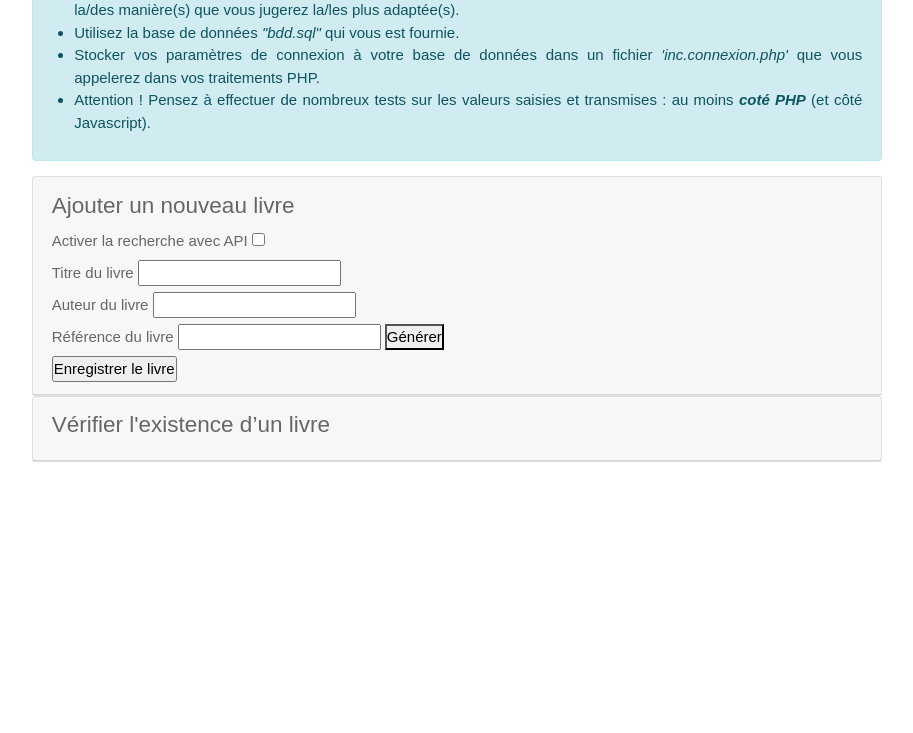
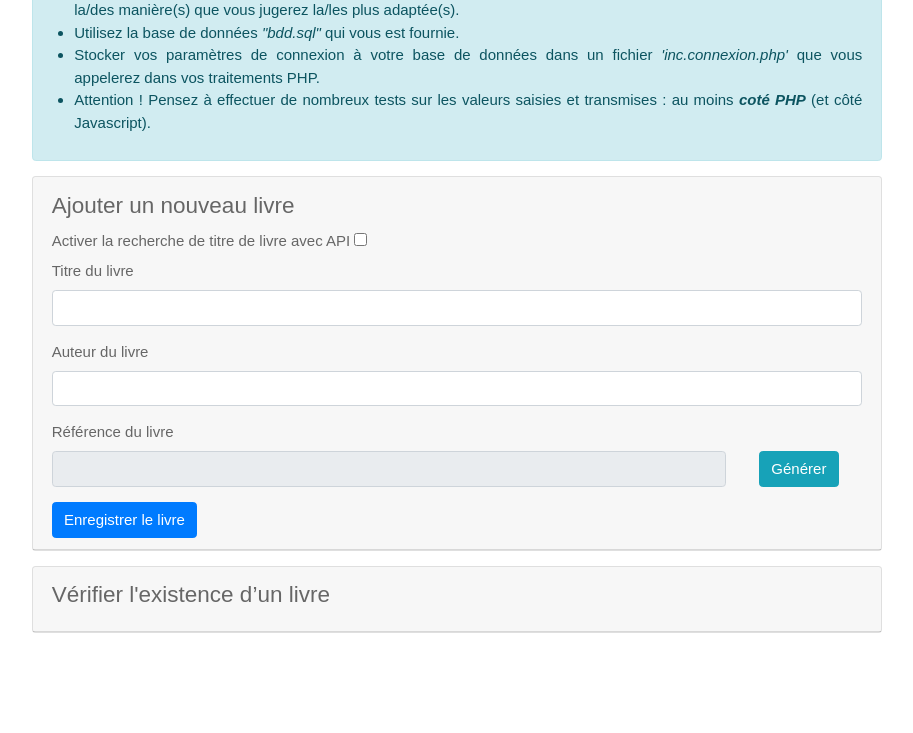
Before and after one commit to T-Clement/biblioth-que, a PHP site: page / in a window 1280 px wide. Shown: the part 781-1514 px from the top of the page, without its empty margins (183-1096 px from the left). Before the commit the page ends 1243 px from the top, so only its background shows below. Run offline with PHP 8.4, Linux system fonts and the light colour scheme.

Commit message:
fix call to api, add toast to display messages to user

```diff
--- a/assets/custom.css
+++ b/assets/custom.css
@@ -53,3 +53,40 @@
 #title-suggestions {
     display: none;
 }
+
+
+
+#spinner {
+    display: flex;
+    justify-content: center;
+    align-items: center;
+    text-align: center;
+}
+
+#loader {
+    width: 48px;
+    height: 48px;
+    border: 5px solid #17a2b8;
+    border-bottom-color: transparent;
+    border-radius: 50%;
+    display: inline-block;
+    box-sizing: border-box;
+    animation: rotation 1s linear infinite;
+    z-index: 10000;
+
+}
+
+    @keyframes rotation {
+    0% {
+        transform: rotate(0deg);
+    }
+    100% {
+        transform: rotate(360deg);
+    }
+}
+
+#generate-btn-wrapper {
+    display: flex;
+    justify-content: center;
+    align-items: flex-end;
+}
--- a/index.php
+++ b/index.php
@@ -81,32 +81,38 @@
 				</ul>
 			</div>
 			<div id="toast"></div>
-            <div class="card">
+            <div class="card my-3">
                 <div class="card-header">
 				<legend>Ajouter un nouveau livre</legend>
 				<form id="add-book-form">
 					<div>
-						<label for="api-activation">Activer la recherche avec API</label>
+						<label for="api-activation">Activer la recherche de titre de livre avec API</label>
 						<input type="checkbox" name="api-activation" id="api-activation"/>
 					</div>
-					<div>
+					<div class="form-group">
 						<label for="title">Titre du livre</label>
-						<input type="text" id="title" name="title" value=""/>
-						<ul id="title-suggestions">
+						<input class="form-control" type="text" id="title" name="title" value="" required/>
+						<ul id="title-suggestions" class="list-group">
+							<!-- <li id="spinner"><span class="loader"></span></li> -->
 							<!-- data added here in JS -->
 						</ul>
 					</div>
-					<div>
+					<div class="form-group">
 						<label for="author">Auteur du livre</label>
-						<input type="text" id="author" name="author" value=""/>
+						<input class="form-control" type="text" id="author" name="author" value="" required/>
+					</div>
+
+					<div class="form-row">
+						<div class="form-group col-md-10">
+							<label for="book_id">Référence du livre</label>
+							<input class="form-control" type="text" id="book_id" name="book_id" value="" readonly required/>
+						</div>
+						<div id="generate-btn-wrapper" class="form-group col-md-2">
+							<button class="btn btn-info" id="generate-code-button">Générer</button>
+						</div>
 					</div>
 					<div>
-						<label for="book_id">Référence du livre</label>
-						<input type="text" id="book_id" name="book_id" value="" readonly required/>
-						<button id="generate-code-button">Générer</button>
-					</div>
-					<div>
-						<input class="primary" type="submit" value="Enregistrer le livre">
+						<input class="btn btn-primary" type="submit" value="Enregistrer le livre">
 					</div>
 				</form>
 				</div>
--- a/script.js
+++ b/script.js
@@ -20,8 +20,6 @@ document.addEventListener("DOMContentLoaded", function () {
     const addAuthorBookInput = document.getElementById("author");
     const bookIdInput = document.getElementById("book_id");
 
-  const activationAPI = document.querySelector("#api-activation:checked");
-  console.log(activationAPI);
 
 
     let timer;
@@ -29,46 +27,67 @@ document.addEventListener("DOMContentLoaded", function () {
     addTitleBookInput.addEventListener("keyup", function (e) {
 		bookIdInput.value = "";
 		addAuthorBookInput.value = "";
-	// not display execute code if api search option is activated
-	if(!document.querySelector("#api-activation:checked")) {
-		document.getElementById("title-suggestions").style.display = "none";
+
+		if(e.target.value.length < 3) {
+			document.getElementById("title-suggestions").innerHTML = "";
+			return;
+		}
+
+		console.log("C'est plus grand que 3");
+
+
+
+		// check if api search is checked / activate
+		if (!document.querySelector("#api-activation:checked")) {
+			document.getElementById("title-suggestions").style.display =
+				"none";
 			return;
 		}
 		clearTimeout(timer);
 
 		timer = setTimeout(function () {
-		  const titleSuggestions = document.getElementById("title-suggestions");
+			const titleSuggestions =
+				document.getElementById("title-suggestions");
 			titleSuggestions.style.display = "block";
 			// RESET ALL FORM VALUES (NOT TITLE) IF CHANGE IN FORM FIELD
-		  titleSuggestions.innerHTML = "";
-		  if(e.target.value.length < 3) return;
+			if (e.target.value.length < 3) return;
+			titleSuggestions.innerHTML = "<li id='spinner' class='list-group-item'><span id='loader'></span></li>";
 
 			// addAuthorBookInput.value = "";
 			// bookIdInput.value = "";
 
 			getTitlesFromApi(e.target.value).then((response) => {
+				// remove loading spinner
+				if(document.getElementById("spinner")) {
+					document.getElementById("spinner").remove();
+				}
+
+				// loop thrue api response
 				response.docs.forEach((element) => {
 					// console.log(element["title_suggest"]);
 
 					const li = document.createElement("li");
 					li.innerText = element["title_suggest"];
+					li.classList.add("list-group-item", "list-group-item-action");
 
 					li.addEventListener("click", function (e) {
 						addTitleBookInput.value = element["title_suggest"];
-				addAuthorBookInput.value = element["author_name"][0]; // author_name is an array
+						addAuthorBookInput.value =
+							element["author_name"][0]; // author_name is an array
 						titleSuggestions.innerHTML = "";
 
-				bookIdInput.value = generateUniqBookId(addTitleBookInput, addAuthorBookInput);
+						bookIdInput.value = generateUniqBookId(
+							addTitleBookInput,
+							addAuthorBookInput
+						);
 					}); // END OF CLICK EVENT LISTENER
 
 					titleSuggestions.appendChild(li);
-
-
-
 				}); // END OF FOREACH
 			}); // END OF GET TITLE FROM API
+		}, 500 ); //  END OF TIME OUT
 	});
-    }, 500); //  END OF TIME OUT
+
 
     // ------------------------------------------------------
     // ------------ ADD BOOK FORM SUBMISSION -------------- //
@@ -81,65 +100,78 @@ document.addEventListener("DOMContentLoaded", function () {
         const title = formData.get("title");
         const author = formData.get("author");
         const bookId = formData.get("book_id");
+		console.log(bookId);
+		if(bookId.length < 7 || bookId === null) {
+			showToast("Vous devez générer une référence de livre en cliquant sur le bouton Générer" , false);
+			return
+		}
 
         // IF NO ISSUE
         registerBookToDatabase(bookId, author, title).then((response) => {
             console.log(response);
 
-		if(!response.state) {
+            if (!response.state) {
                 // display hint about error for user
-
-
-
+				showToast(response.message, response.state);
             } else {
                 // id state at true, display message
 
                 showToast(response.message, response.state);
-
-
 
                 // reset values of inputs in add book form
                 document.getElementById("title").value = "";
                 document.getElementById("author").value = "";
                 document.getElementById("book_id").value = "";
             }
-
-
         }); // END OF REGISTER BOOK IN DATABASE
-
 
     }); // END OF SUBMIT FORM
 
 
+
+
     let generateCodeButton = document.getElementById("generate-code-button");
-  generateCodeButton.addEventListener("click", function(e) {
-	// bookIdInput
-	// addAuthorBookInput
-	// addTitleBookInput
+    generateCodeButton.addEventListener("click", function (e) {
 
-	if(addTitleBookInput.value === "" || addTitleBookInput.value.length <= 2) {
+		e.preventDefault();
+
+		if (addTitleBookInput.value === "" || addTitleBookInput.value.length < 2) {
             showToast("Titre trop court pour être enregistré", false);
             addTitleBookInput.focus();
-		return
+            return;
         }
 
-	if(addAuthorBookInput.value === "" || addAuthorBookInput.value.length <= 2) {
+        if (
+            addAuthorBookInput.value === "" ||
+            addAuthorBookInput.value.length < 2
+        ) {
             showToast("Nom d'auteur trop court pour être enregistré", false);
             addAuthorBookInput.focus();
-		return
+            return;
         }
 
+        bookIdInput.value = generateUniqBookId(
+            addTitleBookInput,
+            addAuthorBookInput
+        );
+    }); // END OFF GENERATE REFERENCE
 
-	bookIdInput.value = generateUniqBookId(addTitleBookInput, addAuthorBookInput);
-  });
-
-
-
+	// remove list when api activation has been desactivated
+	document.getElementById("api-activation").addEventListener("click", function(e){
+		// console.log("c'est cliqué");
+		if(!document.getElementById("api-activation:checked")) {
+			document.getElementById("title-suggestions").innerHTML = "";
+		}
+	}); // END OFF API CHECK CLICK
 
 
 
 
 }); // END OF DOMCONTENTLOADED LISTENER
+
+// ------------------------------------------------------------------------------
+// ------------------------------------------------------------------------------
+// ------------------------------------------------------------------------------
 
 
 
@@ -148,7 +180,6 @@ document.addEventListener("DOMContentLoaded", function () {
 // ---------------- FUNCTIONS ------------------ //
 // -------------------------------------------- //
 // -------------------------------------------- //
-
 
 async function callAPI(method, data) {
     try {
@@ -178,60 +209,50 @@ async function getTitlesFromApi(string) {
 }
 
 function generateUniqBookId(titleInput, authorInput) {
-  document.getElementById("book_id").value="";
+    document.getElementById("book_id").value = "";
     const regex = /[\W]/g;
 
-
     let authorValue = authorInput.value;
-	console.info(authorValue)
+    console.info(authorValue);
     let authorValueClean = authorValue.replace(regex, ""); // clean input value
     console.info(authorValueClean);
 
     let authorCode = authorValueClean.substring(0, 2);
 
-
-
-
     let titleValue = titleInput.value;
     let titleValueClean = titleValue.replace(regex, ""); // clean input value
     let titleCode = titleValueClean.substring(0, 2);
 
-
-
     let randomNumber = Math.floor(Math.random() * 10000);
     let randomFourDigitsNumber = randomNumber.toString().padStart(4, "0"); // add 0 to left of number if needed
 
-  return new String((authorCode + titleCode + randomFourDigitsNumber).toUpperCase());
+    return new String(
+        (authorCode + titleCode + randomFourDigitsNumber).toUpperCase()
+    );
 }
-
-
 
 function registerBookToDatabase(bookId, bookAuthor, bookTitle) {
     const data = {
-		"action": "register_book",
-		"id_book": bookId,
-		"author": bookAuthor,
-		"title": bookTitle
+        action: "register_book",
+        id_book: bookId,
+        author: bookAuthor,
+        title: bookTitle,
     };
 
     return callAPI("POST", data);
 }
 
-
-
-
 function showToast(message, state) {
     var x = document.getElementById("toast");
-	if(state) {
+    if (state) {
         x.className = "show show-success";
     } else {
         x.className = "show show-danger";
     }
     x.innerText = message;
-	setTimeout(function(){ x.className = x.className.replace("show", ""); }, 3000);
+    setTimeout(function () {
+        x.className = x.className.replace("show", "");
+    }, 3000);
 }
 
-
-
-
 // vider l'input référence à chaque click sur générer
```
Also changed, not shown: cible/api.php (+16 -0 lines). Lines whose indentation alone changed are shown as unchanged.
